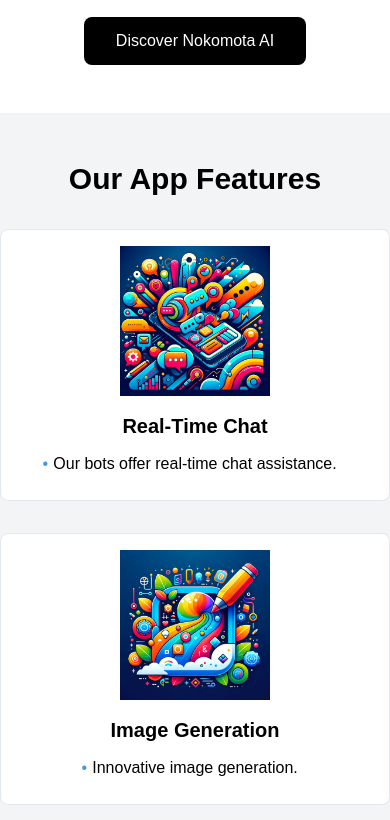
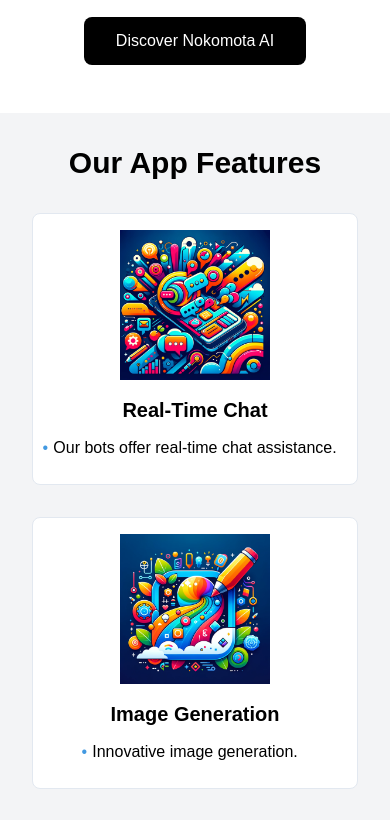
Before and after one commit to MohanVarma1965/NomotaAI, a React (Create React App) app: page / in a window 390 px wide. Shown: the part 1627-2447 px from the top of the page. Built offline with nearby package versions, Linux system fonts and the light colour scheme.

Commit message:
adjust padding and sort the classes

```diff
--- a/src/components/Main/FeaturesSection/index.tsx
+++ b/src/components/Main/FeaturesSection/index.tsx
@@ -31,11 +31,11 @@ const featuresData = [
 
 const FeaturesSection: React.FC = () => {
   return (
-    <div className="py-12 bg-gray-100">
-      <div className="text-center mb-8">
+    <div className="py-12 bg-gray-100 max-md:p-8">
+      <div className="mb-8 text-center">
         <h2 className="text-3xl font-bold">Our App Features</h2>
       </div>
-      <div className="max-w-6xl mx-auto grid grid-cols-1 sm:grid-cols-2 lg:grid-cols-4 gap-8">
+      <div className="grid max-w-6xl grid-cols-1 gap-8 mx-auto sm:grid-cols-2 lg:grid-cols-4">
         {featuresData.map((feature, index) => (
           <FeatureTile key={index} {...feature} />
         ))}
```
